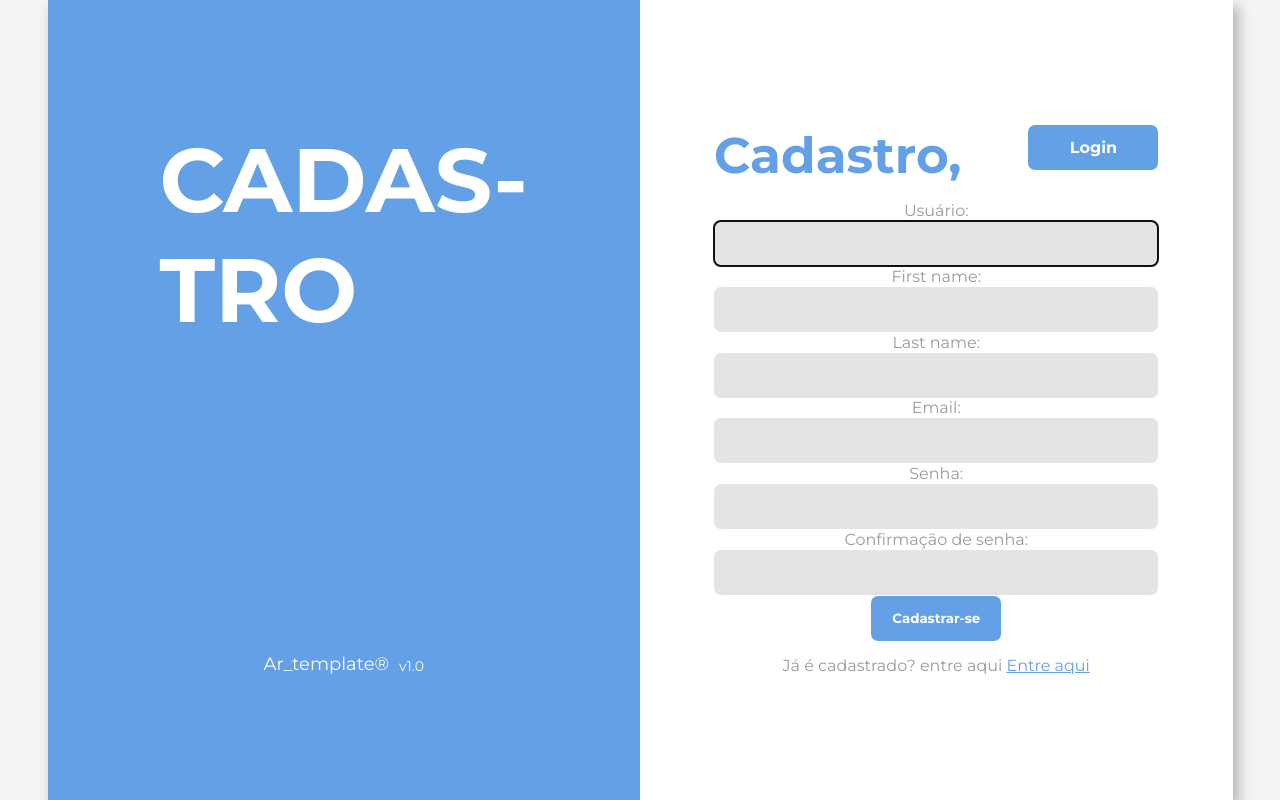
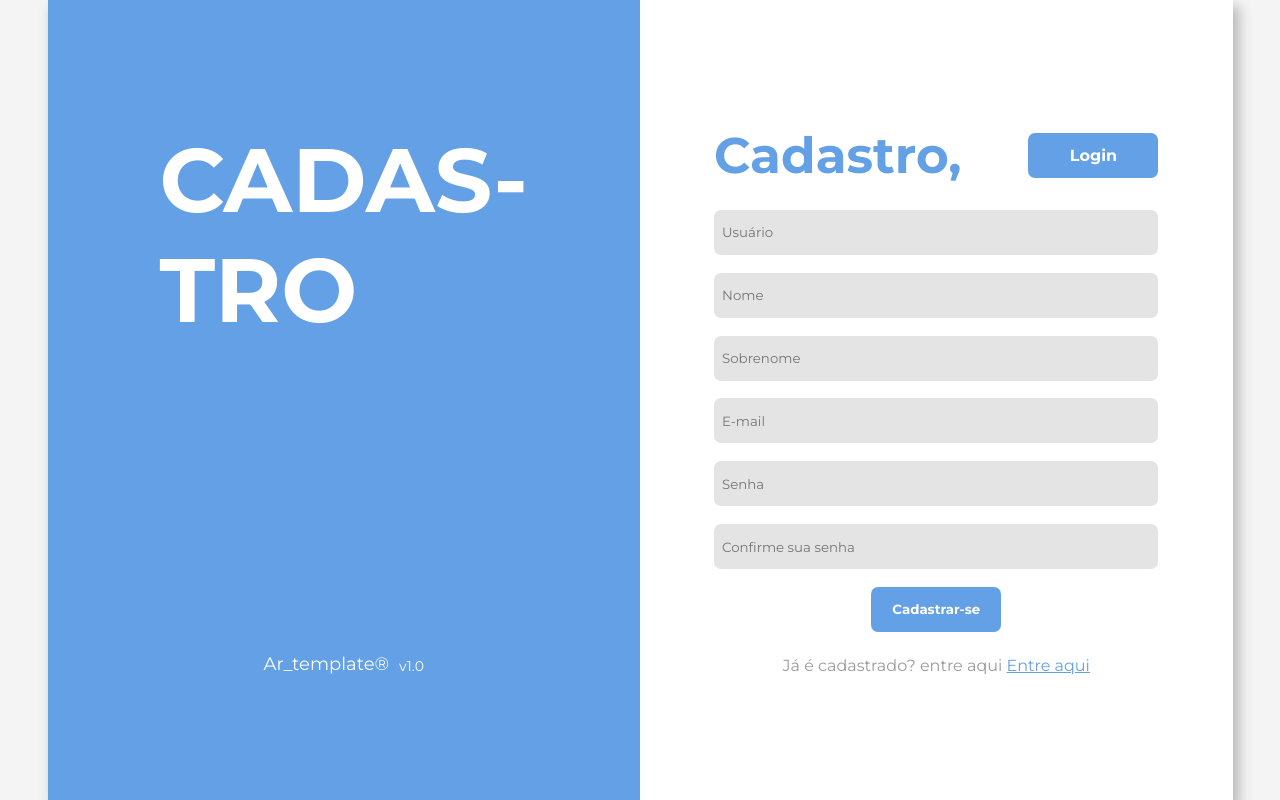
Before and after one commit to rodrigowolfgang47/air_template, a Django app: page /cadastro/ in a window 1280 px wide. Run offline with Django 3.2, Linux system fonts and the light colour scheme.

Commit message:
Adicionei placeholder aos campos no formularios

```diff
--- a/registro/form.py
+++ b/registro/form.py
@@ -12,3 +12,21 @@ class Cadastro(UserCreationForm):
         model = User
         fields = ('username', 'first_name', 'last_name',
 'email', 'password1', 'password2',)
+
+        widgets = {
+            'username': forms.TextInput(attrs={'placeholder': 'Usuario'}),
+            'first_name': forms.TextInput(attrs={'placeholder': 'Nome'}),
+            'last_name': forms.TextInput(attrs={'placeholder': 'Sobrenome'}),
+            'email': forms.TextInput(attrs={'placeholder': 'E-mail'}),
+            'password1': forms.TextInput(attrs={'placeholder': 'Senha'}),
+            'password2': forms.TextInput(attrs={'placeholder': 'Repita a senha'}),
+        }
+
+    def __init__(self, *args, **kwargs):
+        super(Cadastro, self).__init__(*args, **kwargs)
+        self.fields['username'].widget = forms.TextInput(attrs={'class': 'form-control', 'placeholder': 'Usuário'})
+        self.fields['first_name'].widget = forms.TextInput(attrs={'class': 'form-control', 'placeholder': 'Nome'})
+        self.fields['last_name'].widget = forms.TextInput(attrs={'class': 'form-control', 'placeholder': 'Sobrenome'})
+        self.fields['email'].widget = forms.TextInput(attrs={'class': 'form-control', 'placeholder': 'E-mail'})
+        self.fields['password1'].widget = forms.TextInput(attrs={'class': 'form-control', 'placeholder': 'Senha'})
+        self.fields['password2'].widget = forms.TextInput(attrs={'class': 'form-control', 'placeholder': 'Confirme sua senha'})
--- a/registro/templates/cadastro.html
+++ b/registro/templates/cadastro.html
@@ -26,7 +26,6 @@
                 {% csrf_token %}
 
                 {% for field in form %}
-                        {{field.label_tag}}
                         {{field}}
                         <!--{% if field.help_text %}
                             {{ field.help_text }}
--- a/static/estilo/home_cadastro.css
+++ b/static/estilo/home_cadastro.css
@@ -60,7 +60,7 @@ span p{
     width: 100%;
     display: flex;
     justify-content: space-between;
-    align-items: flex-start;
+    align-items: center;
 }
 
 h2{
```
Also changed, not shown: db.sqlite3.
